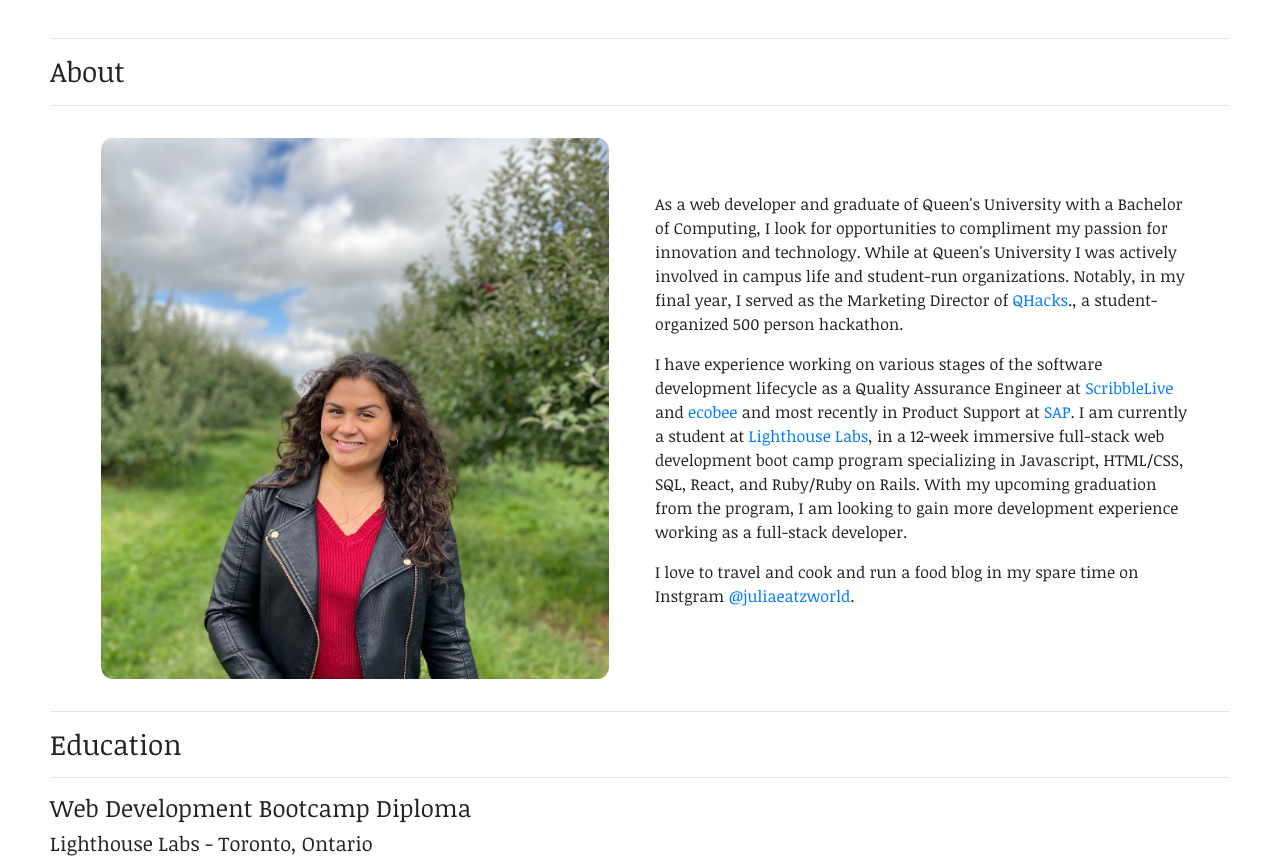
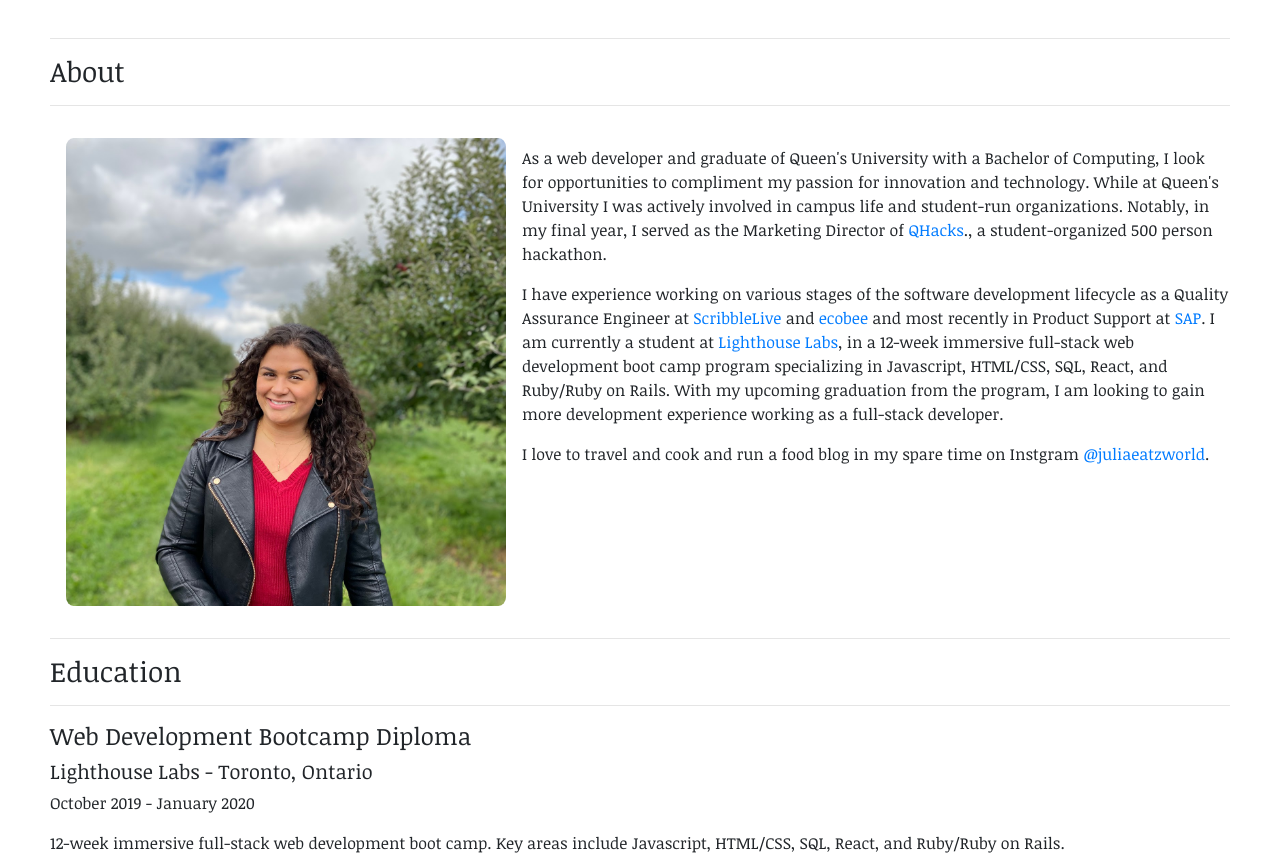
Before and after one commit to dimontejulia/portfolio, a React (Create React App) app: page / in a window 1280 px wide. Shown: the part 880-1746 px from the top of the page. Built offline with nearby package versions, Linux system fonts and the light colour scheme.

Commit message:
styling and formatting

```diff
--- a/package.json
+++ b/package.json
@@ -2,7 +2,7 @@
   "name": "portfolio",
   "version": "0.1.0",
   "private": true,
-  "homepage": "http://dimontejulia.github.io/portfolio",
+  "homepage": "https://www.juliadimonte.com/",
   "dependencies": {
     "@testing-library/jest-dom": "^5.11.6",
     "@testing-library/react": "^11.2.2",
--- a/src/Components/About.js
+++ b/src/Components/About.js
@@ -1,64 +1,21 @@
 import React from "react";
 import "../index.scss";
 import headshot from "../Images/headshot.jpg";
+import AboutText from "./AboutText";
+import Education from "../Components/Education";
 
-import Education from "../Components/Education";
 function About(props) {
   return (
     <div id="about">
       <h3>About</h3>
       <hr />
-      <div class="container">
-        <div class="row">
-          <div class="col-md-6">
-            <div>
-              <img
-                class="float-left "
-                id="headshot"
-                src={headshot}
-                alt="Logo"
-              />
-            </div>
-          </div>
-          <div class="col-6 my-auto">
-            <div>
-              <p>
-                As a web developer and graduate of Queen's University with a
-                Bachelor of Computing, I look for opportunities to compliment my
-                passion for innovation and technology. While at Queen's
-                University I was actively involved in campus life and
-                student-run organizations. Notably, in my final year, I served
-                as the Marketing Director of{" "}
-                <a href="https://qhacks.io/">QHacks</a>., a student-organized
-                500 person hackathon.
-              </p>
-              <p>
-                I have experience working on various stages of the software
-                development lifecycle as a Quality Assurance Engineer at{" "}
-                <a href="https://en.rockcontent.com/">ScribbleLive</a> and{" "}
-                <a href="https://www.ecobee.com/en-ca/">ecobee</a> and most
-                recently in Product Support at{" "}
-                <a href="https://www.sap.com/canada/index.html">SAP</a>. I am
-                currently a student at{" "}
-                <a href="https://www.lighthouselabs.ca/">Lighthouse Labs</a>, in
-                a 12-week immersive full-stack web development boot camp program
-                specializing in Javascript, HTML/CSS, SQL, React, and Ruby/Ruby
-                on Rails. With my upcoming graduation from the program, I am
-                looking to gain more development experience working as a
-                full-stack developer.
-              </p>
-              <p>
-                I love to travel and cook and run a food blog in my spare time
-                on Instgram{" "}
-                <a href="https://www.instagram.com/juliaeatzworld/">
-                  @juliaeatzworld
-                </a>
-                .
-              </p>
-            </div>
-          </div>
+      <div class="aboutContainter">
+        <div>
+          <img id="headshot" src={headshot} alt="Logo" />
         </div>
+        <AboutText />
       </div>
+      <br />
       <div>
         <hr />
         <Education />
--- /dev/null
+++ b/src/Components/AboutText.js
@@ -0,0 +1,38 @@
+import React from "react";
+import "../index.scss";
+
+export default function AboutText(props) {
+  return (
+    <div id="aboutText">
+      <br />
+      <p>
+        As a web developer and graduate of Queen's University with a Bachelor of
+        Computing, I look for opportunities to compliment my passion for
+        innovation and technology. While at Queen's University I was actively
+        involved in campus life and student-run organizations. Notably, in my
+        final year, I served as the Marketing Director of{" "}
+        <a href="https://qhacks.io/">QHacks</a>., a student-organized 500 person
+        hackathon.
+      </p>
+      <p>
+        I have experience working on various stages of the software development
+        lifecycle as a Quality Assurance Engineer at{" "}
+        <a href="https://en.rockcontent.com/">ScribbleLive</a> and{" "}
+        <a href="https://www.ecobee.com/en-ca/">ecobee</a> and most recently in
+        Product Support at{" "}
+        <a href="https://www.sap.com/canada/index.html">SAP</a>. I am currently
+        a student at{" "}
+        <a href="https://www.lighthouselabs.ca/">Lighthouse Labs</a>, in a
+        12-week immersive full-stack web development boot camp program
+        specializing in Javascript, HTML/CSS, SQL, React, and Ruby/Ruby on
+        Rails. With my upcoming graduation from the program, I am looking to
+        gain more development experience working as a full-stack developer.
+      </p>
+      <p>
+        I love to travel and cook and run a food blog in my spare time on
+        Instgram{" "}
+        <a href="https://www.instagram.com/juliaeatzworld/">@juliaeatzworld</a>.
+      </p>
+    </div>
+  );
+}
--- a/src/Components/Home.js
+++ b/src/Components/Home.js
@@ -7,7 +7,7 @@ function Home(props) {
       <h1 class="display-4">Julia Di Monte</h1>
 
       <p class="lead">
-        Hello! I am a full-stack developer located in Toronto, Ontario.
+        I am a full-stack developer located in Toronto, Ontario.
       </p>
       <p class="lead">
         <a
--- a/src/Components/Navigation.js
+++ b/src/Components/Navigation.js
@@ -12,10 +12,10 @@ function Navigation(props) {
       <div>
         <nav
           id="nav"
-          class="sticky-top navbar navbar-expand-lg navbar-light bg-white sticky-top "
+          class="navbar sticky-top navbar-expand-lg navbar-light bg-white sticky-top navbar-default"
         >
           <button
-            class="navbar-toggler"
+            class="navbar-toggler collapsed"
             type="button"
             data-toggle="collapse"
             data-target="#navbarText"
@@ -25,8 +25,8 @@ function Navigation(props) {
           >
             <span class="navbar-toggler-icon"></span>
           </button>
-          <div class="collapse navbar-collapse" id="navbarText">
-            <ul class="navbar-nav mr-auto">
+          <div class="collapse navbar-collapse collapse" id="navbarText">
+            <ul class="nav navbar-nav mr-auto">
               <li class="nav-item active">
                 <Link class="nav-link" to={"/"}>
                   About <span class="sr-only">(current)</span>
--- a/src/index.scss
+++ b/src/index.scss
@@ -36,10 +36,24 @@ nav {
   height: 50;
 }
 
+.aboutContainter {
+  height: auto;
+  width: 100%;
+  display: inline-block;
+}
+
 #headshot {
-  width: 100%;
   padding: 1em;
   border-radius: 5%;
+  height: 40%;
+  width: 40%;
+  float: left;
+}
+
+#aboutText {
+  display: flex;
+  flex-direction: column;
+  align-content: center;
 }
 
 @media only screen and (max-width: 960px) {
```
Also changed, not shown: src/Components/Headshot.js (added, +27 -0 lines), 11 other files (tests, documents, lock files or other folders).
